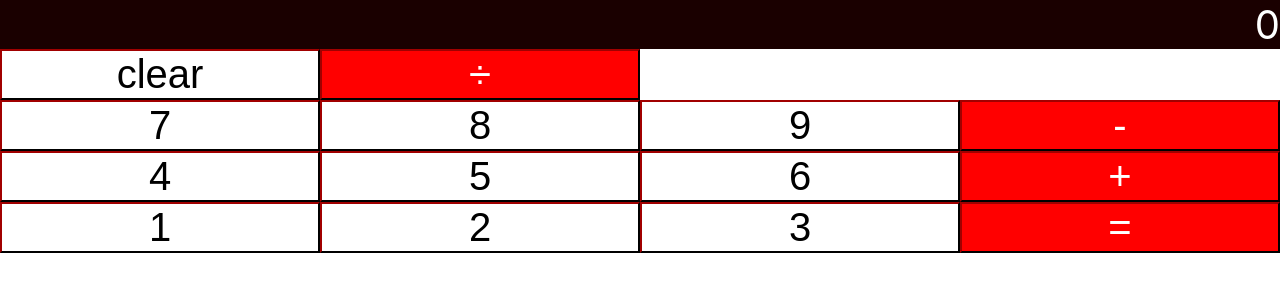
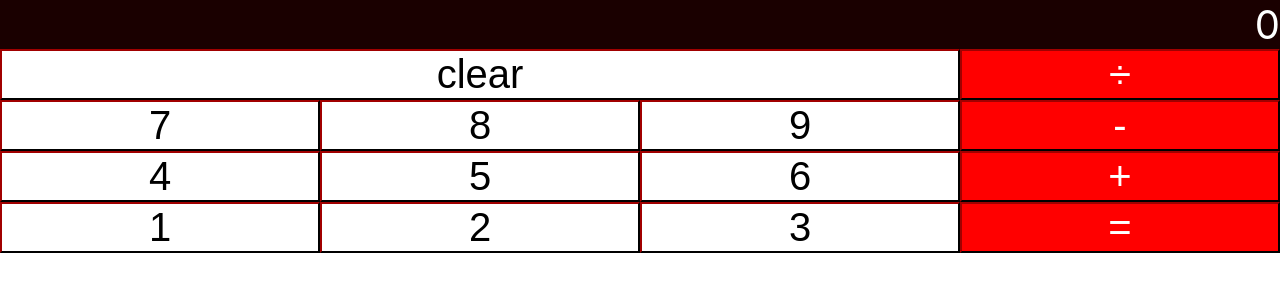
Before and after one commit to Botterbul/Calculator_React, a React (Create React App) app: page / in a window 1280 px wide. Shown: the top 300 px of the page. Built offline with nearby package versions, Linux system fonts and the light colour scheme.

Commit message:
Clear Button Fixed

```diff
--- a/src/home/Button.css
+++ b/src/home/Button.css
@@ -16,4 +16,8 @@
     font-size: 2.5rem;
     flex: 1 0 auto;
     padding: auto;
-  }
+}
+
+.btnNormal.clear {
+    width: 75%;
+}
--- a/src/home/Button.js
+++ b/src/home/Button.js
@@ -6,6 +6,7 @@ class Button extends React.Component {
     const className = [
       "btnNormal",
       this.props.operator ? "red" : "",
+      this.props.clear ? "clear" : "",
     ];
 
     return (
--- a/src/home/Panel.js
+++ b/src/home/Panel.js
@@ -11,7 +11,7 @@ class Panel extends React.Component {
           <Output value="0"/>
         </div>
         <div>
-            <Button name="clear" onClick={this.handleClick} />
+            <Button name="clear" onClick={this.handleClick} clear/>
             <Button name="÷" onClick={this.handleClick} operator/>
         </div>
         <div>
```
